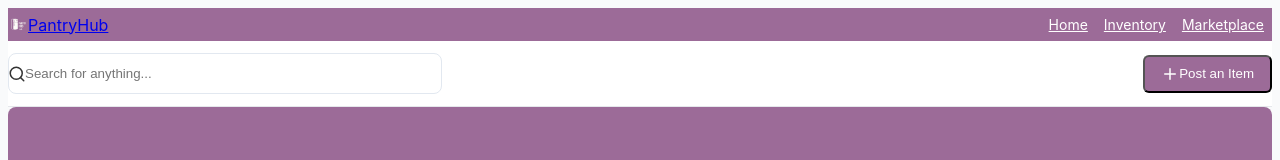
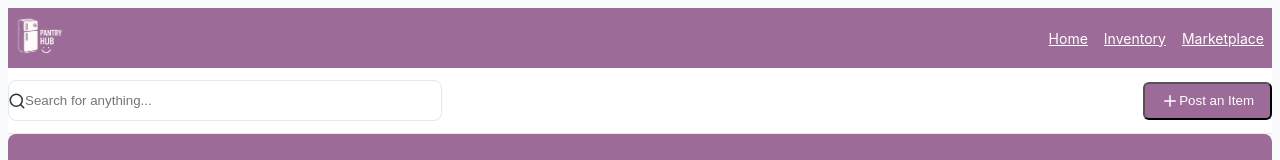
Before and after one commit to plutonaruto/PantryHub, a React (Vite) app in the folder pantryhub-frontend/: page /marketplace in a window 1280 px wide. Shown: the top 160 px of the page. Built offline with nearby package versions, Linux system fonts and the light colour scheme; no server answers.

Commit message:
Fix import issues

```diff
--- a/pantryhub-frontend/package.json
+++ b/pantryhub-frontend/package.json
@@ -14,6 +14,7 @@
     "lucide-react": "^0.511.0",
     "react": "^19.1.0",
     "react-dom": "^19.1.0",
+    "react-icons": "^5.5.0",
     "react-router-dom": "^7.6.0"
   },
   "devDependencies": {
--- a/pantryhub-frontend/src/components/InventoryView.jsx
+++ b/pantryhub-frontend/src/components/InventoryView.jsx
@@ -2,7 +2,7 @@
 import { FaChevronRight } from 'react-icons/fa';
 import { Link } from 'react-router-dom';
 import ItemForm from '../components/forms/ItemForm';
-import ItemCard from '../components/cards/ItemCard';
+import ItemCard from './cards/ItemCard';
 import { useState, useEffect } from 'react';
 
 
--- a/pantryhub-frontend/src/components/NavBar.jsx
+++ b/pantryhub-frontend/src/components/NavBar.jsx
@@ -8,10 +8,7 @@ const NavBar = () => {
       <div className="container mx-auto px-4">
         <div className="flex justify-between items-center h-14">
           <div className="flex items-center gap-2">
-            <img src={logo} alt="PantryHub Logo" className="h-5 w-5 object-contain max-w-[20px]" />
-            <Link to="/" className="text-white text-lg font-semibold hover:opacity-90">
-              PantryHub
-            </Link>
+            <img src={logo} alt="PantryHub Logo" className="h-5 w-5 object-contain max-w-[60px]" />
           </div>
 
           <nav className="flex items-center gap-6">
--- a/pantryhub-frontend/src/pages/Inventory.jsx
+++ b/pantryhub-frontend/src/pages/Inventory.jsx
@@ -2,7 +2,7 @@ import ItemForm from '../components/forms/ItemForm';
 import ItemCard from '../components/cards/ItemCard';
 import { useInventory } from '../hooks/useInventory';
 import { useState } from 'react';
-import Sidebar from '../components/shared/Sidebar';
+import Sidebar from '../components/Sidebar';
 import HeroBanner from '../components/layout/HeroBanner';
 import { X } from 'lucide-react';
 import InventoryView from '../components/InventoryView';
--- a/pantryhub-frontend/src/pages/Marketplace.jsx
+++ b/pantryhub-frontend/src/pages/Marketplace.jsx
@@ -46,7 +46,7 @@ const Marketplace = () => {
     }
   };
 
-  const cartImage = 'https://images.pexels.com/photos/5632398/pexels-photo-5632398.jpeg?auto=compress&cs=tinysrgb&w=1260&h=750&dpr=2';
+  const cartImage = 'https://img.freepik.com/premium-psd/3d-illustration-supermarket-shopping-cart-with-grocery_763562-48.jpg';
 
   return (
     <LayoutWrapper
```
Also changed, not shown: pantryhub-frontend/src/assets/favicon.png (deleted), 1 other file (tests, documents, lock files or other folders).
